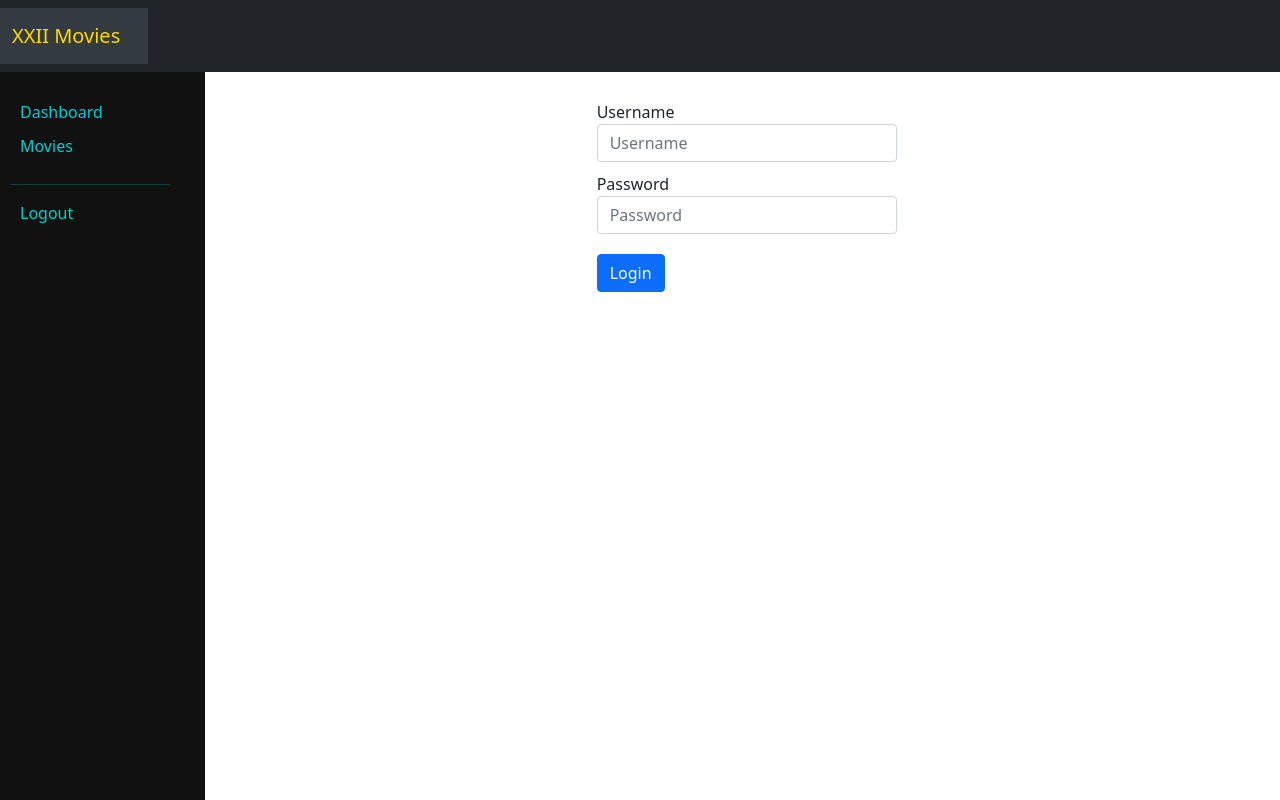
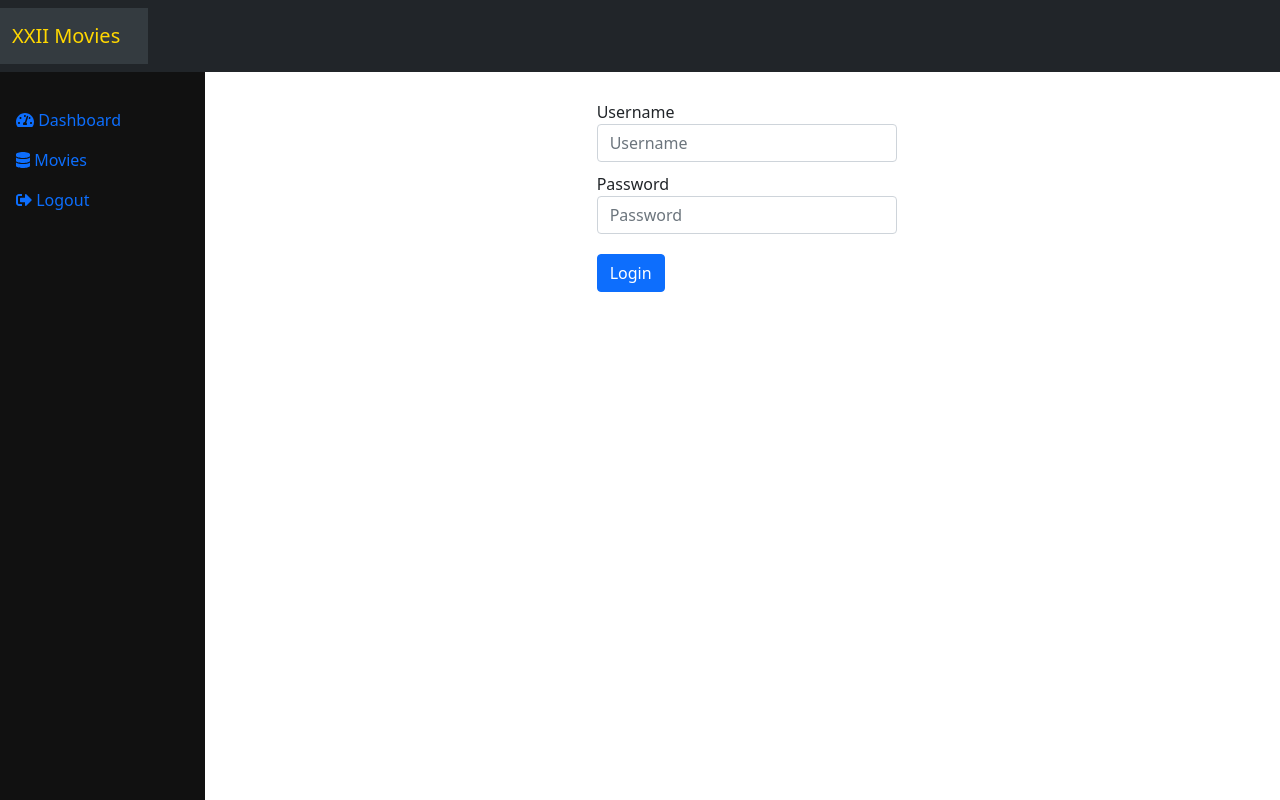
Before and after one commit to ahadsenja/movies-angular, an Angular app: page /login in a window 1280 px wide. Built offline with nearby package versions, Linux system fonts and the light colour scheme.

Commit message:
chore: update sidebar layout

```diff
--- a/src/app/layout/sidebar/sidebar.component.html
+++ b/src/app/layout/sidebar/sidebar.component.html
@@ -1,6 +1,19 @@
-<nav class="nav flex-column">
- <a href="/dashboard" routerLink="dashboard">Dashboard</a>
- <a href="/">Movies</a>
- <div class="divider"><hr></div>
- <a href="/">Logout</a>
-</nav>
+<ul class="nav nav-pills flex-column">
+ <li class="nav-item">
+  <a class="nav-link" routerLink="/dashboard">
+   <fa-icon [icon]="tachometer"></fa-icon> Dashboard
+  </a>
+ </li>
+
+ <li class="nav-item">
+  <a class="nav-link" routerLink="/movies">
+   <fa-icon [icon]="database"></fa-icon> Movies
+  </a>
+ </li>
+
+ <li class="nav-item">
+  <a id="logout" class="nav-link" routerLink="/logout">
+   <fa-icon [icon]="signOut"></fa-icon> Logout
+  </a>
+ </li>
+</ul>
```
